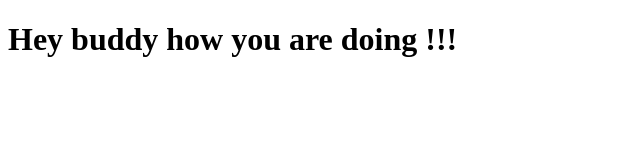
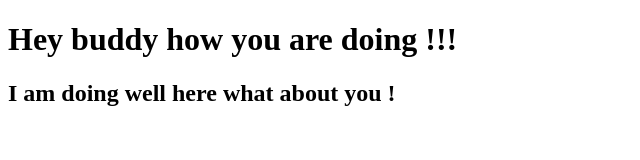
Before and after one commit to rabinshahi1/Agian_learning, a plain HTML site: page index.html in a window 1280 px wide. Shown: the whole page, without its empty margins (0-640 px from the left). Drawn offline with Linux system fonts and the light colour scheme.

Commit message:
Added H2 heading

```diff
--- a/index.html
+++ b/index.html
@@ -10,5 +10,8 @@
     <h1>
         Hey buddy how you are doing !!!
     </h1>
+    <h2>
+        I am doing well here what about you !
+    </h2>
 </body>
 </html>
```
